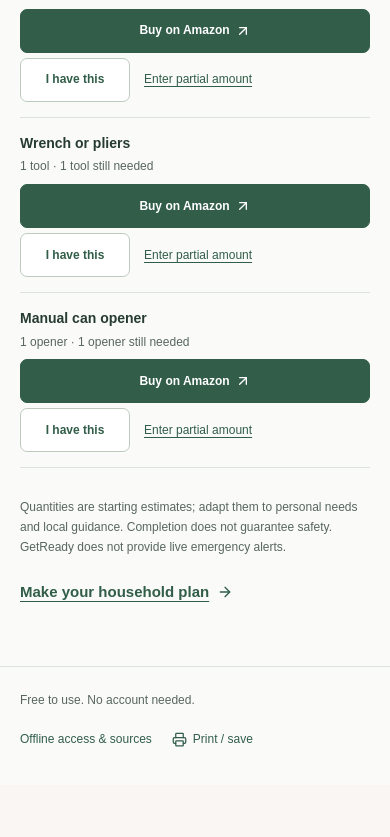
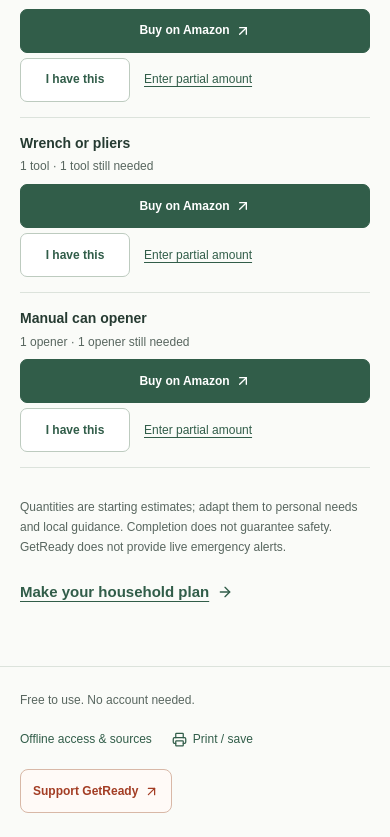
Before and after one commit to confire15/creditcardchris, a Next.js app: page /go-bag in a window 390 px wide. Shown: the part 5753-6590 px from the top of the page. Before the commit the page ends 6538 px from the top, so only its background shows below. Built offline with nearby package versions, Linux system fonts and the light colour scheme.

Commit message:
Add mobile Support GetReady footer link

```diff
--- a/src/components/gobag/gobag.tsx
+++ b/src/components/gobag/gobag.tsx
@@ -834,6 +834,14 @@ export default function GetReady() {
               <Printer size={15} />
               Print / save
             </button>
+            <a
+              className={s.footerSupport}
+              href="https://ko-fi.com/chrisluong"
+              target="_blank"
+              rel="noopener noreferrer"
+            >
+              Support GetReady <ArrowUpRight size={15} aria-hidden="true" />
+            </a>
           </footer>
         </div>
         <Dialog
--- a/src/components/gobag/guide.module.css
+++ b/src/components/gobag/guide.module.css
@@ -631,6 +631,9 @@
   gap: 6px;
   color: var(--green);
 }
+.footerSupport {
+  display: none;
+}
 .srOnly {
   position: absolute;
   width: 1px;
@@ -803,6 +806,24 @@
   .footer > span {
     flex-basis: 100%;
   }
+  .footerSupport {
+    display: inline-flex;
+    align-items: center;
+    justify-content: center;
+    gap: 6px;
+    min-height: 44px;
+    padding: 8px 12px;
+    border: 1px solid #d8b8a7;
+    border-radius: 8px;
+    background: #fffaf7;
+    color: #a33d24;
+    font-weight: 700;
+    text-decoration: none;
+  }
+  .footerSupport:hover {
+    background: #fff1e9;
+    border-color: #c9957d;
+  }
 }
 @media (min-width: 641px) and (max-width: 800px) {
   .supplyActions { width: 270px; flex-wrap: wrap; }
```
